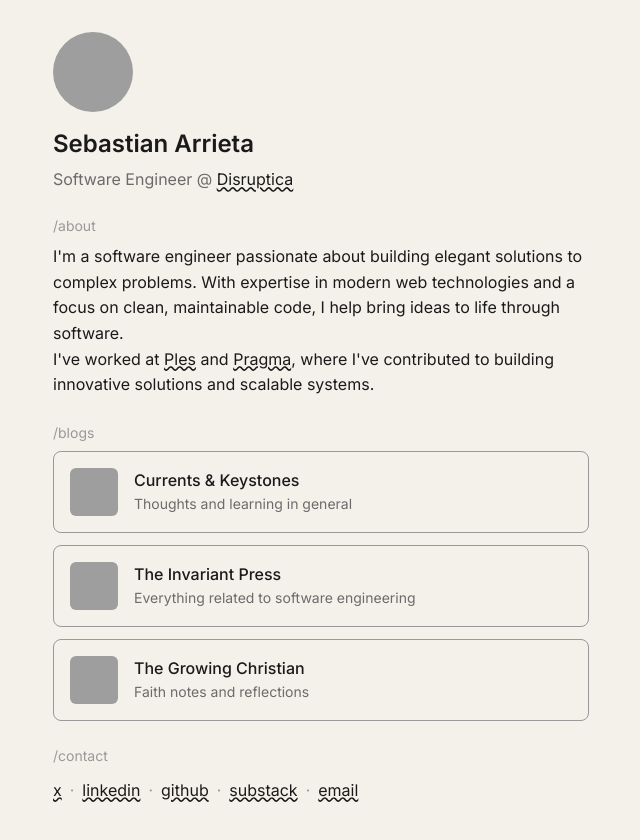
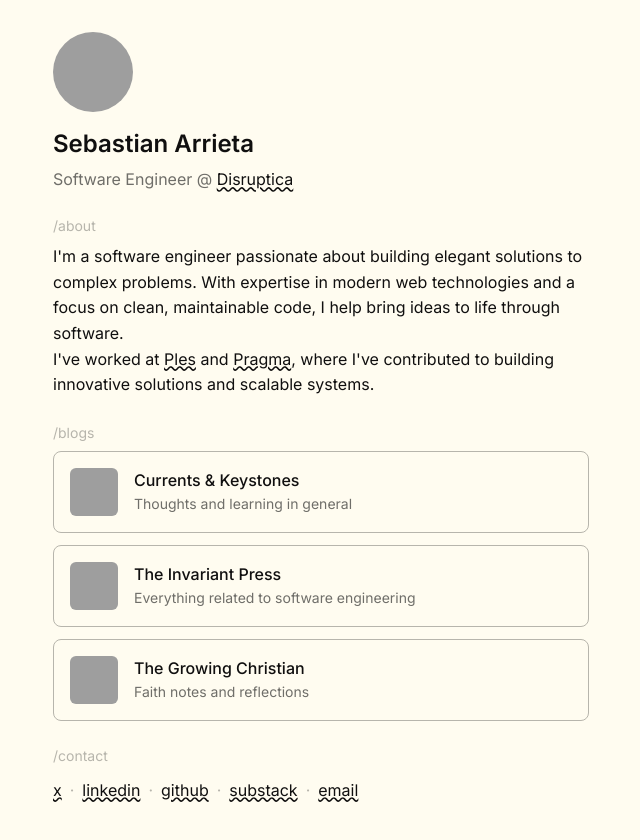
Before and after one commit to sarrietav-dev/site, an Astro site: page / in a window 1280 px wide. Shown: the whole page, without its empty margins (319-959 px from the left). Built offline with nearby package versions, Linux system fonts and the light colour scheme; Astro itself is replaced by a stand-in of ours; grey boxes are pictures that could not be loaded.

Commit message:
apply Flexoki color theme
Replace custom color variables with Flexoki palette values for both
light (paper/black) and dark (black/base-200) modes.

```diff
--- a/src/styles/global.css
+++ b/src/styles/global.css
@@ -9,11 +9,11 @@
 
 /* CSS Custom Properties */
 :root {
-  /* Light mode colors (default) */
-  --color-bg: #f4f1ea;
-  --color-text: #1a1a1a;
-  --color-text-muted: #6b6b6b;
-  --color-label: #999999;
+  /* Light mode colors (default) — Flexoki */
+  --color-bg: #FFFCF0;
+  --color-text: #100F0F;
+  --color-text-muted: #6F6E69;
+  --color-label: #B7B5AC;
 
   /* Typography */
   --font-sans: 'Inter', -apple-system, BlinkMacSystemFont, "Segoe UI", Roboto,
@@ -23,10 +23,10 @@
 /* Dark mode */
 @media (prefers-color-scheme: dark) {
   :root {
-    --color-bg: #1a1a1a;
-    --color-text: #e8e6e3;
-    --color-text-muted: #888888;
-    --color-label: #666666;
+    --color-bg: #100F0F;
+    --color-text: #CECDC3;
+    --color-text-muted: #6F6E69;
+    --color-label: #575653;
   }
 }
 
```
